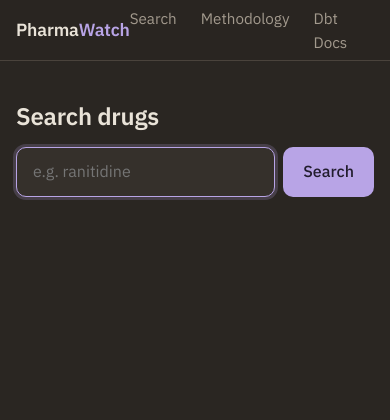
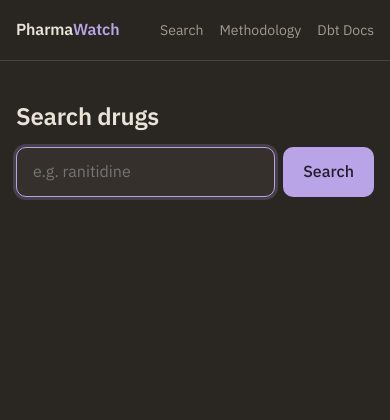
Before and after one commit to DeanKuhn/pharmawatch, a FastAPI app: page / in a window 390 px wide. Shown: the top 420 px of the page. Run offline with FastAPI, Linux system fonts and the light colour scheme.

Commit message:
(style) added better nav bar styling for mobile devices

```diff
--- a/src/api/static/style.css
+++ b/src/api/static/style.css
@@ -633,6 +633,22 @@ code {
     padding-inline: 1rem;
   }
 
+  .brand {
+    font-size: 1rem;
+  }
+
+  .nav-links {
+    gap: 1rem;
+  }
+
+  .nav-links a {
+    font-size: 0.875rem;
+  }
+
+  .hide-mobile {
+    display: none;
+  }
+
   .stat-strip {
     grid-template-columns: 1fr 1fr;
   }
```
